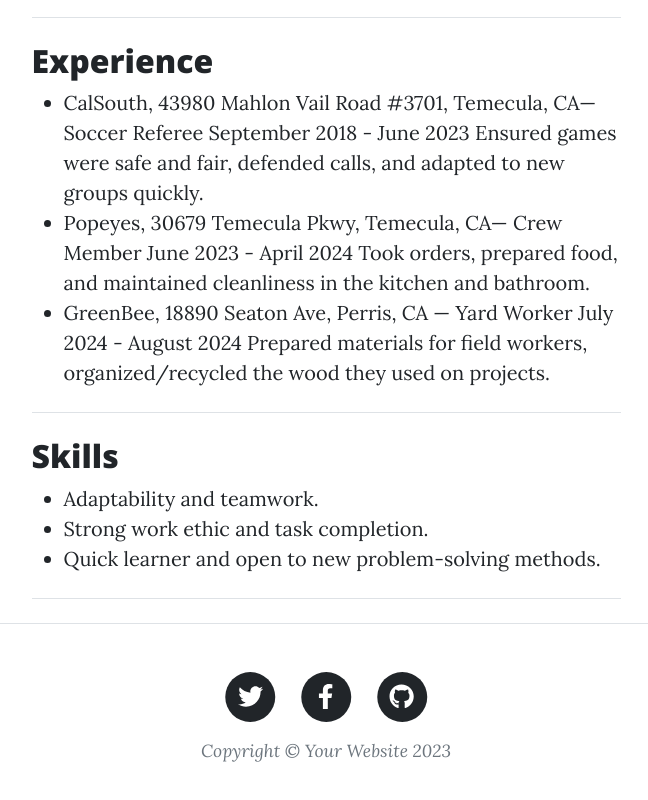
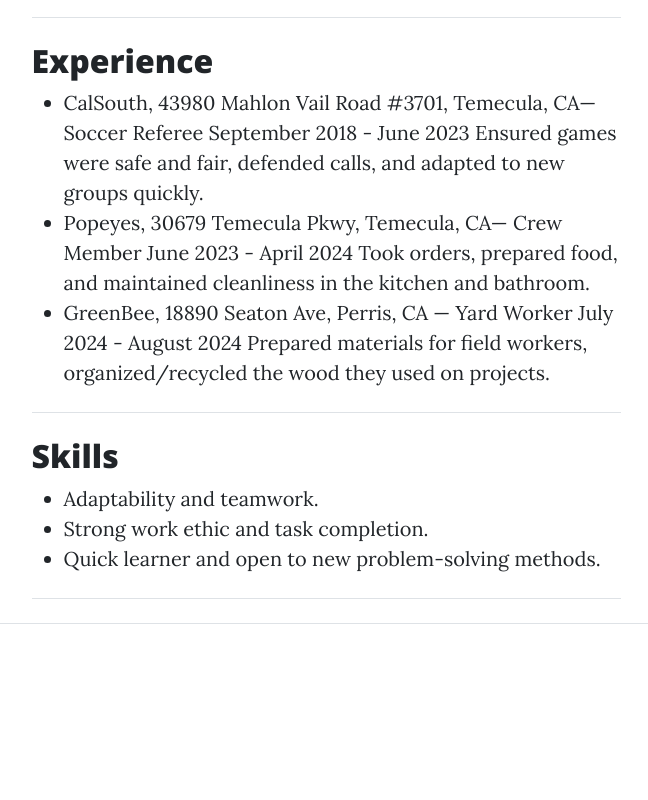
Before and after one commit to TrumanEverett/IS201, a plain HTML site: page index.html in a window 1280 px wide. Shown: the part 910-1710 px from the top of the page, without its empty margins (314-962 px from the left). After the commit the page ends 1676 px from the top, so only its background shows below. Drawn offline with nearby package versions, Linux system fonts and the light colour scheme.

Commit message:
Add files via upload

```diff
--- a/index.html
+++ b/index.html
@@ -132,31 +132,31 @@
                     <div class="col-md-10 col-lg-8 col-xl-7">
                         <ul class="list-inline text-center">
                             <li class="list-inline-item">
-                                <a href="#!">
+                                <!-- <a href="#!">
                                     <span class="fa-stack fa-lg">
                                         <i class="fas fa-circle fa-stack-2x"></i>
                                         <i class="fab fa-twitter fa-stack-1x fa-inverse"></i>
-                                    </span>
-                                </a>
+                                    </span> -->
+                                <!-- </a> -->
                             </li>
                             <li class="list-inline-item">
-                                <a href="#!">
+                                <!-- <a href="#!">
                                     <span class="fa-stack fa-lg">
                                         <i class="fas fa-circle fa-stack-2x"></i>
                                         <i class="fab fa-facebook-f fa-stack-1x fa-inverse"></i>
                                     </span>
-                                </a>
+                                </a> -->
                             </li>
                             <li class="list-inline-item">
-                                <a href="#!">
+                                <!-- <a href="#!">
                                     <span class="fa-stack fa-lg">
                                         <i class="fas fa-circle fa-stack-2x"></i>
                                         <i class="fab fa-github fa-stack-1x fa-inverse"></i>
                                     </span>
-                                </a>
+                                </a> -->
                             </li>
                         </ul>
-                        <div class="small text-center text-muted fst-italic">Copyright &copy; Your Website 2023</div>
+
                     </div>
                 </div>
             </div>
```
